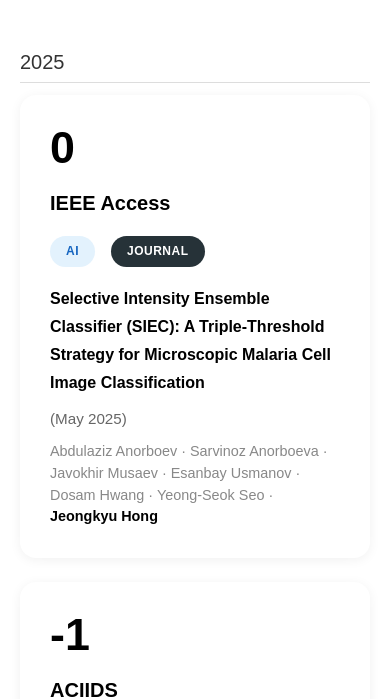
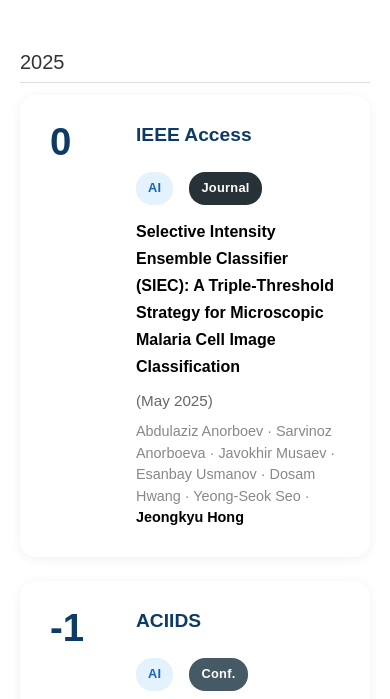
Before and after one commit to acas-lab/acas-lab.github.io, a plain HTML site: page publications.html in a window 390 px wide. Shown: the part 165-864 px from the top of the page. Drawn offline with Linux system fonts and the light colour scheme.

Commit message:
Yubin, Change publications.html's layout

```diff
--- a/publications.html
+++ b/publications.html
@@ -8,235 +8,99 @@
   <link rel="icon" href="assets/images/favicon.jpg" type="image/jpg">
   <link rel="stylesheet" href="assets/css/style.css">
 <style>
-    .pub-page main {
-      flex: 1;
-      max-width: 1200px;
-      margin: 0 auto;
-      padding: 100px 20px 40px;
-      width: 100%;
-      counter-reset: pub var(--pub-start, 1);
+  /* 페이지 공통(그대로 유지) + 카운터 초기화 */
+  .pub-page main{
+    flex:1; max-width:1200px; margin:0 auto; padding:100px 20px 40px; width:100%;
+    counter-reset: pub var(--pub-start, 1); /* JS로 --pub-start 넣어주면 위→큰숫자, 아래→1 */
   }
 
-    /* Publication Item */
-    .pub-page .publication-item {
-      background: white;
-      border-radius: 16px;
-      padding: 30px;
-      margin-bottom: 24px;
-      display: flex;
-      align-items: flex-start;
-      gap: 30px;
-      box-shadow: 0 2px 12px rgba(0, 0, 0, 0.06);
-      transition: all 0.3s cubic-bezier(0.4, 0, 0.2, 1);
-      border: none;
-      /* 전역 .publication-item 경계선 무력화 */
-      counter-increment: pub -1;
+  /* ====== 3-열 레이아웃 ====== */
+  .pub-page .publication-item{
+    display:grid;
+    grid-template-columns: 80px 140px 1fr;  /* 번호 | 학회/티어 | 본문 */
+    align-items:flex-start;
+    gap:26px;
+    background:#fff; border:none; border-radius:16px;
+    padding:28px 30px; margin-bottom:24px;
+    box-shadow:0 2px 12px rgba(0,0,0,.06);
+    transition: box-shadow .25s ease, transform .25s ease;
+    counter-increment: pub -1;             /* 내림차순 번호 */
   }
-
-    .pub-page .publication-item:hover {
-      box-shadow: 0 8px 24px rgba(0, 0, 0, 0.12);
+  .pub-page .publication-item:hover{
+    box-shadow:0 8px 24px rgba(0,0,0,.12);
     transform: translateY(-2px);
   }
 
-    /* Publication Number */
-    .pub-page .pub-number {
-      min-width: 80px;
-      text-align: left;
-      line-height: 1;
-      color: transparent;
-      position: relative;
+  /* 번호: 실제 숫자는 ::before로 출력 */
+  .pub-page .pub-number{
+    min-width:80px; line-height:1; text-align:left; color:transparent; position:relative;
+  }
+  .pub-page .pub-number::before{
+    content: counter(pub);
+    display:block;
+    font-size:2.4rem; font-weight:800; color:#0d3b66;  /* 진한 파랑 느낌 */
   }
 
-    .pub-page .pub-number::before {
-    content: counter(pub);    /* 자동 번호 출력 */
-    color: #000;
-    font-size: 2.8rem;
-    font-weight: 700;
-    line-height: 1;
-    display: block;
+  /* 학회/티어 열 */
+  .pub-page .pub-venue{
+    min-width:140px; display:flex; flex-direction:column; gap:6px;
+  }
+  .pub-page .venue-tier{
+    align-self:flex-start;
+    display:inline-block; padding:4px 10px; border-radius:16px;
+    font-size:.8rem; font-weight:700; letter-spacing:.3px; text-transform:none;
+    background:#fff3e0; color:#e67e22;   /* 오렌지 배지 (Major/Top-Tier 등) */
+  }
+  .pub-page .venue-name{
+    font-size:1.4rem; font-weight:700; color:#0d3b66; line-height:1.2;
   }
 
-    /* Venue Section */
-    .pub-page .pub-venue {
-      min-width: 200px;
-      display: flex;
-      flex-direction: column;
-      gap: 8px;
+  /* 본문 열 */
+  .pub-page .pub-details{ flex:1; }
+  .pub-page .pub-tags{ display:flex; gap:10px; margin-bottom:12px; flex-wrap:wrap; }
+  .pub-page .pub-tag{
+    display:inline-block; padding:6px 12px; border-radius:16px;
+    font-size:.8rem; font-weight:700; letter-spacing:.3px; border:0;
   }
+  /* 태그 색상 (원하는대로 유지/수정 가능) */
+  .pub-page .tag-ai{   background:#e3f2fd; color:#1565c0; }
+  .pub-page .tag-mem{  background:#f3e5f5; color:#7b1fa2; }
+  .pub-page .tag-ca{   background:#e8f5e9; color:#2e7d32; }
+  .pub-page .tag-sec{  background:#fff3e0; color:#ef6c00; }
+  .pub-page .tag-hci{  background:#fce4ec; color:#c2185b; }
+  .pub-page .tag-bc{   background:#e0f2f1; color:#00796b; }
+  .pub-page .tag-sys{  background:#f1f8e9; color:#558b2f; }
+  .pub-page .tag-med{  background:#ffebee; color:#c62828; }
+  .pub-page .tag-meta{ background:#ede7f6; color:#5e35b1; }
+  .pub-page .tag-journal{  background:#263238; color:#fff; }
+  .pub-page .tag-conf{     background:#455a64; color:#fff; }
+  .pub-page .tag-domestic{ background:#607d8b; color:#fff; }
 
-    .pub-page .venue-tier {
-      display: inline-block;
-      padding: 5px 12px;
-      border-radius: 20px;
-      font-size: 0.7rem;
-      font-weight: 600;
-      text-transform: uppercase;
-      letter-spacing: 0.5px;
-      align-self: flex-start;
+  .pub-page .pub-title{ font-size:1.25rem; font-weight:700; color:#000; margin:0 0 10px; line-height:1.35; }
+  .pub-page .pub-title a{ color:inherit; text-decoration:none; transition:color .2s; }
+  .pub-page .pub-title a:hover{ color:#1976d2; }
+  .pub-page .publication-meta{ font-size:.95rem; color:#666; margin-bottom:8px; }
+  .pub-page .publication-authors{ font-size:.9rem; color:#888; line-height:1.5; }
+  .pub-page .publication-authors strong{ color:#000; font-weight:700; }
+
+  /* 반응형: 세로 스택 */
+  @media (max-width: 768px){
+    .pub-page .publication-item{
+      grid-template-columns: 60px 1fr;   /* 번호 | 나머지 */
+      grid-template-areas:
+        "num venue"
+        "num details";
     }
-
-    .pub-page .tier-top {
-      background: #ffebee;
-      color: #c62828;
-    }
-
-    .pub-page .tier-major {
-      background: #fff3e0;
-      color: #f57c00;
-    }
-
-    .pub-page .venue-name {
-      font-size: 1.25rem;
-      font-weight: 600;
-      color: #000;
-      line-height: 1.3;
-    }
-
-    /* Publication Details */
-    .pub-page .pub-details {
-      flex: 1;
-    }
-
-    .pub-page .pub-tags {
-      display: flex;
-      gap: 10px;
-      margin-bottom: 16px;
-      flex-wrap: wrap;
-    }
-
-    .pub-page .pub-tag {
-      display: inline-block;
-      padding: 6px 16px;
-      border-radius: 20px;
-      font-size: 0.75rem;
-      font-weight: 600;
-      text-transform: uppercase;
-      letter-spacing: 0.5px;
-      border: 0;
-      /* 전역 pub-tag 테두리 제거 */
-    }
-
-    /* Tag Colors */
-    .pub-page .tag-ai {
-      background: #e3f2fd;
-      color: #1565c0;
-    }
-
-    .pub-page .tag-mem {
-      background: #f3e5f5;
-      color: #7b1fa2;
-    }
-
-    .pub-page .tag-ca {
-      background: #e8f5e9;
-      color: #2e7d32;
-    }
-
-    .pub-page .tag-sec {
-      background: #fff3e0;
-      color: #ef6c00;
-    }
-
-    .pub-page .tag-hci {
-      background: #fce4ec;
-      color: #c2185b;
-    }
-
-    .pub-page .tag-bc {
-      background: #e0f2f1;
-      color: #00796b;
-    }
-
-    .pub-page .tag-sys {
-      background: #f1f8e9;
-      color: #558b2f;
-    }
-
-    .pub-page .tag-med {
-      background: #ffebee;
-      color: #c62828;
-    }
-
-    .pub-page .tag-meta {
-      background: #ede7f6;
-      color: #5e35b1;
-    }
-
-    /* Publication Type Tags */
-    .pub-page .tag-journal {
-      background: #263238;
-      color: #fff;
-    }
-
-    .pub-page .tag-conf {
-      background: #455a64;
-      color: #fff;
-    }
-
-    .pub-page .tag-domestic {
-      background: #607d8b;
-      color: #fff;
-    }
-
-    /* Publication Title and Meta */
-    .pub-page .pub-title {
-      font-size: 1.25rem;
-      font-weight: 600;
-      color: #000;
-      margin-bottom: 12px;
-      line-height: 1.4;
-    }
-
-    .pub-page .pub-title a {
-      color: inherit;
-      text-decoration: none;
-      transition: color 0.2s;
-    }
-
-    .pub-page .pub-title a:hover {
-      color: #1976d2;
-    }
-
-    .pub-page .publication-meta {
-      font-size: 0.95rem;
-      color: #666;
-      margin-bottom: 10px;
-    }
-
-    .pub-page .publication-authors {
-      font-size: 0.9rem;
-      color: #888;
-      line-height: 1.5;
-    }
-
-    .pub-page .publication-authors strong {
-      color: #000;
-      font-weight: 600;
-    }
-
-    /* Responsive Design */
-    @media (max-width: 768px) {
-      .pub-page .publication-item {
-        flex-direction: column;
-        gap: 20px;
-      }
-
-      .pub-page .pub-number {
-        min-width: auto;
-        text-align: left;
-      }
-
-      .pub-page .pub-venue {
-        min-width: auto;
-      }
+    .pub-page .pub-number{ grid-area:num; }
+    .pub-page .pub-venue{ grid-area:venue; }
+    .pub-page .pub-details{ grid-area:details; }
+    .pub-page .venue-name{ font-size:1.2rem; }
   }
 </style>
 </head>
 <script>
-  (function () {
-    const total = document.querySelectorAll('.publication-item').length;
-    document.body.style.setProperty('--pub-start', total + 1);
-  })();
+  (function(){document.body.style.setProperty('--pub-start',
+    document.querySelectorAll('.publication-item').length + 1);})();
 </script>
 <body class="pub-page">
   <!-- Header -->
```
Lines whose indentation alone changed are shown as unchanged.
